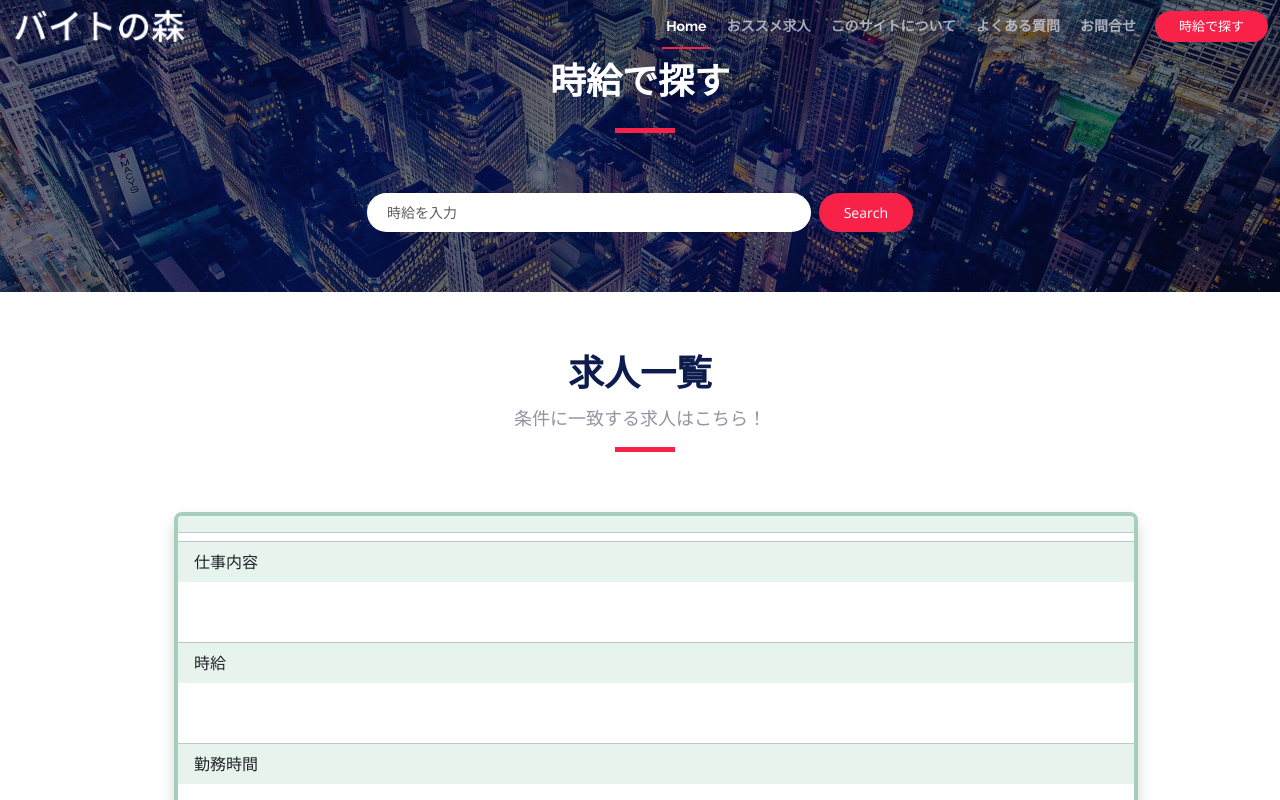
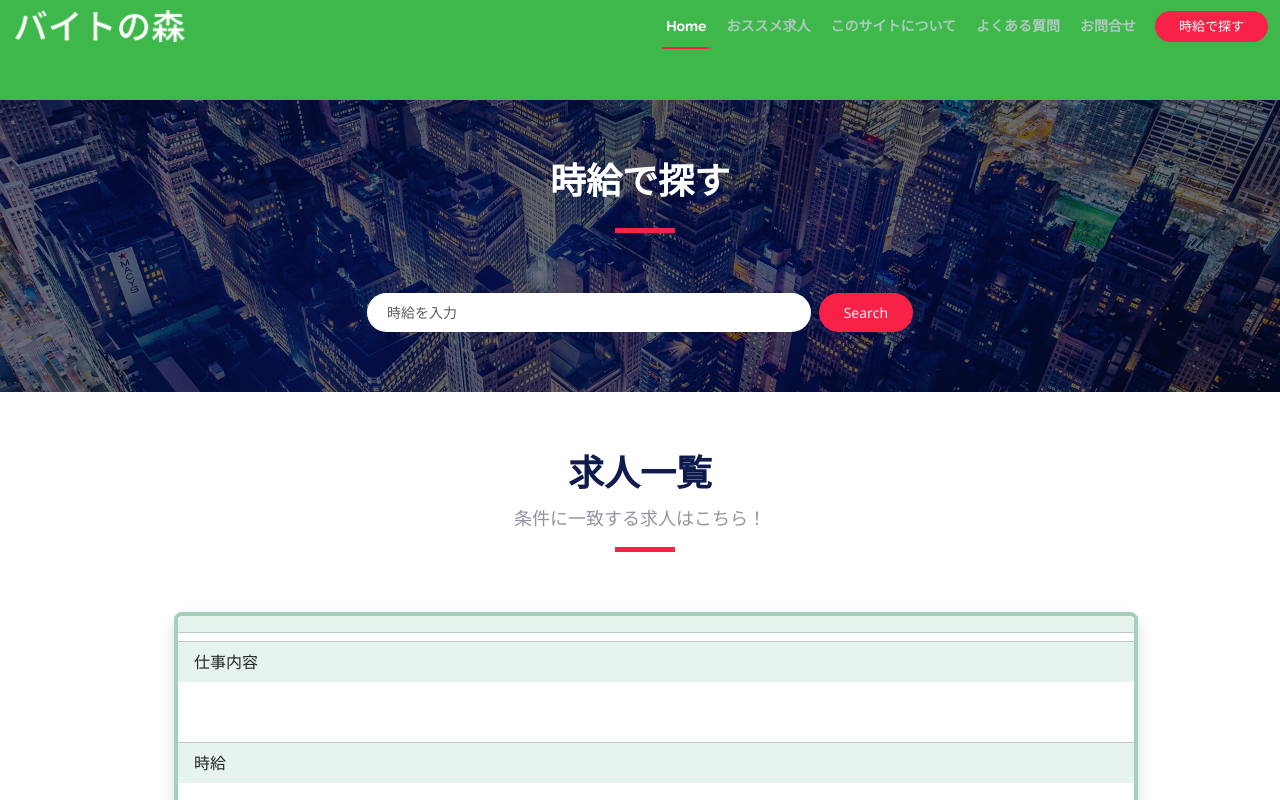
Before and after one commit to Gabaven2023/TeamA, a plain HTML site: page TheEvent/TheEvent/search-result.html in a window 1280 px wide. Shown: the top 800 px of the page. Drawn offline with nearby package versions, Linux system fonts and the light colour scheme; no server answers.

Commit message:
検索結果のheaderの色を修正

```diff
--- a/TheEvent/TheEvent/assets/css/style.css
+++ b/TheEvent/TheEvent/assets/css/style.css
@@ -1204,7 +1204,7 @@ h6 {
 
 #green {
   background: rgba(63, 184, 75, 100);
-  padding: 50px;
+  height: 100px;
   position: relative;
 }
 
--- a/TheEvent/TheEvent/search-result.html
+++ b/TheEvent/TheEvent/search-result.html
@@ -37,6 +37,10 @@
 </head>
 
 <body>
+  <section id="green">
+    <div class="container" >
+    </div>
+  </section>
 
   <!--伊賀滴の担当範囲----------------------------------------------------------------------------->
 
```
